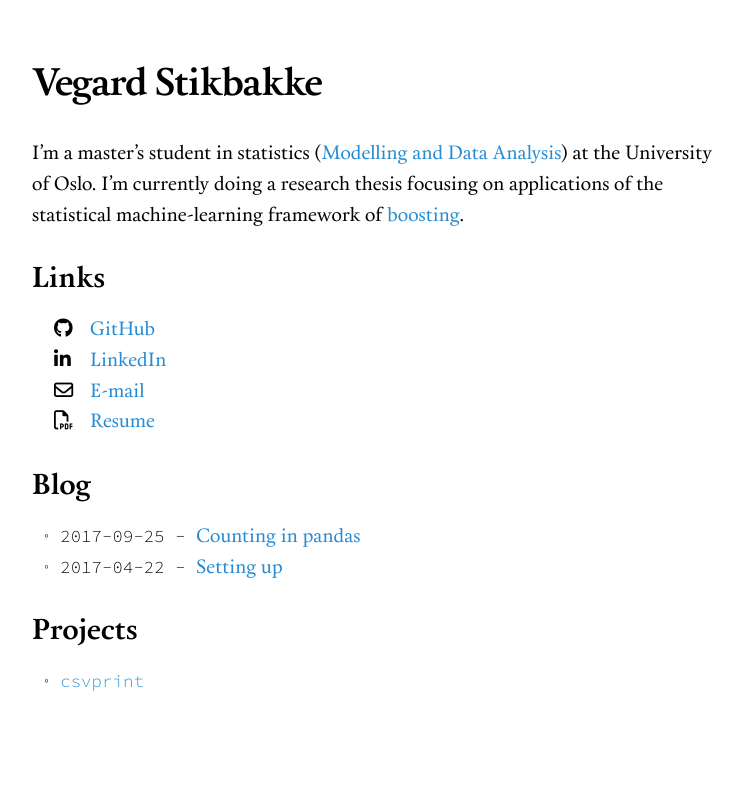
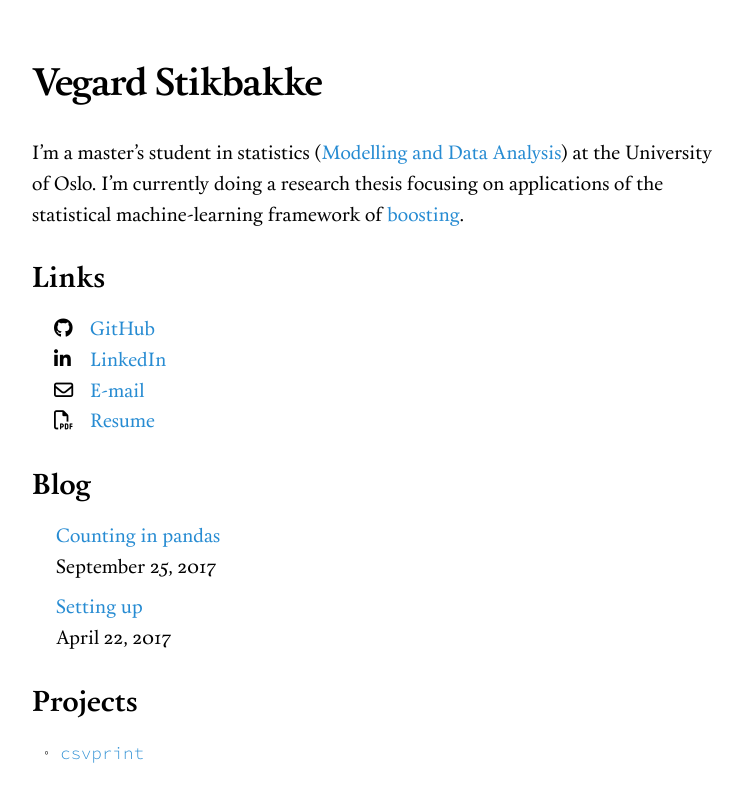
Before and after one commit to vegarsti/vegarsti.github.io, a Jekyll site: the page built from index.md, in a window 1280 px wide. Shown: the top 802 px of the page, without its empty margins (258-1001 px from the left). Built offline with Jekyll 4.4.1, drawn with Linux system fonts in a browser that asks for light colours; nearby versions of some CDN libraries.

Commit message:
Change blog links, blog date format

```diff
--- a/_layouts/post.html
+++ b/_layouts/post.html
@@ -4,6 +4,6 @@ layout: default
 
 {% include page_head.html %}
 <h1>{{ page.title }}</h1>
-<p class="post-meta"><time datetime="{{ page.date | date_to_xmlschema }}" itemprop="datePublished">{{ page.date | date: "%b %-d, %Y" }}</time></p>
+<p class="post-meta"><time datetime="{{ page.date | date_to_xmlschema }}" itemprop="datePublished">{{ page.date | date: "%B %-d, %Y" }}</time></p>
 {{ content }}
 {% include post_footer.html %}
--- a/css/style.scss
+++ b/css/style.scss
@@ -172,3 +172,14 @@ li:before {
     text-decoration: underline;
   }
 }
+
+#blog-links {
+  margin-left: 24px;
+  margin-top: -10px;
+}
+
+.blog-link {
+  &:not(:first-child) {
+    margin-top: 10px;
+  }
+}
--- a/index.md
+++ b/index.md
@@ -45,8 +45,17 @@ I'm a master's student in statistics ([Modelling and Data Analysis](http://www.u
 
 ## Blog
 
+<!-- {% for post in site.posts limit: 3 %}
+- `{{ post.date | date: "%Y-%m-%d" }} - ` [{{ post.title }}]({{ post.url }}) {% endfor %} -->
+
+<div id="blog-links">
 {% for post in site.posts limit: 3 %}
-- `{{ post.date | date: "%Y-%m-%d" }} - ` [{{ post.title }}]({{ post.url }}) {% endfor %}
+<div class="blog-link">
+<a href="{{ post.url }}">{{ post.title }}</a>
+<br />{{ post.date | date: "%B %-d, %Y" }}
+</div>
+{% endfor %}
+</div>
 
 ## Projects
 
```
Also changed, not shown: blog.md (+5 -1 lines).
